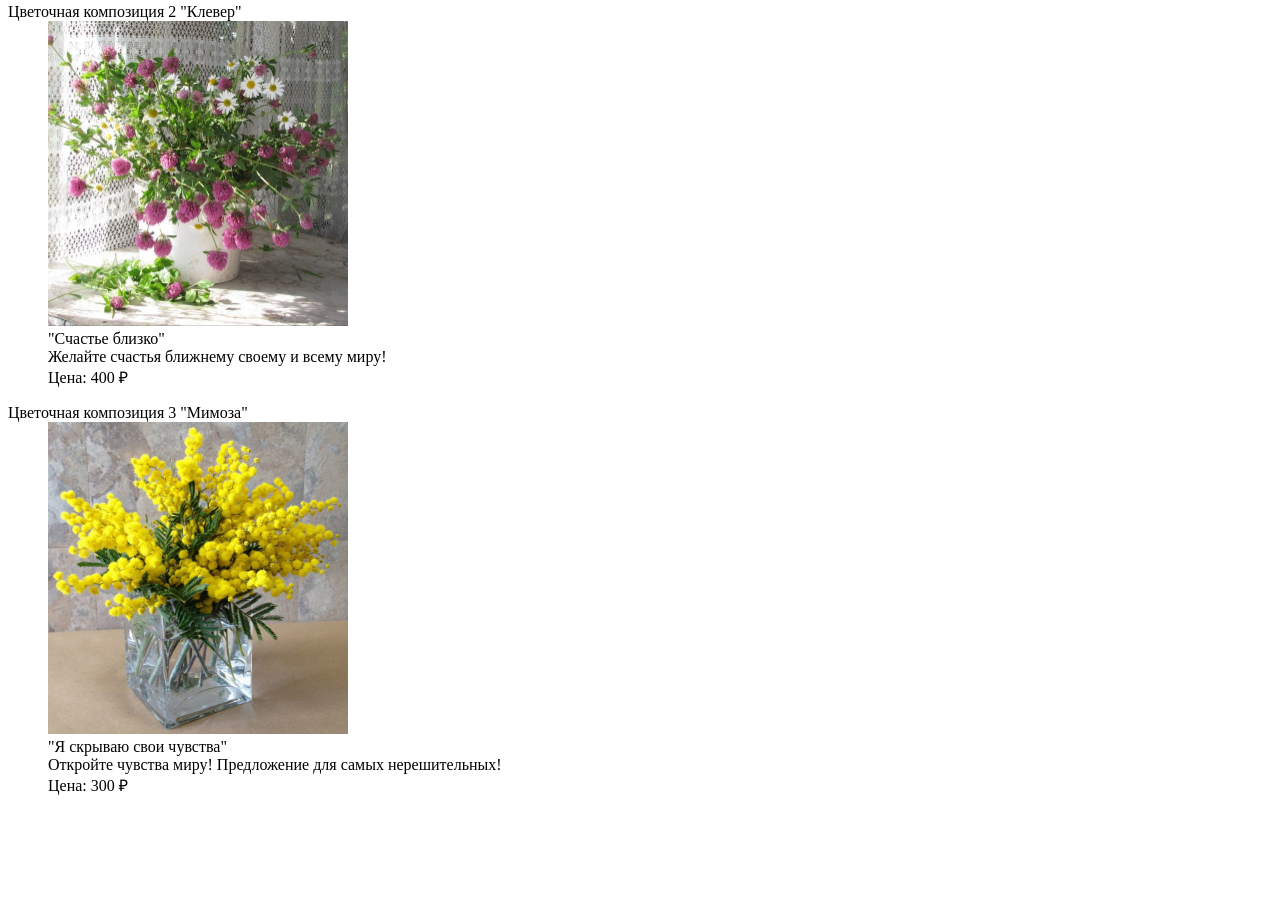
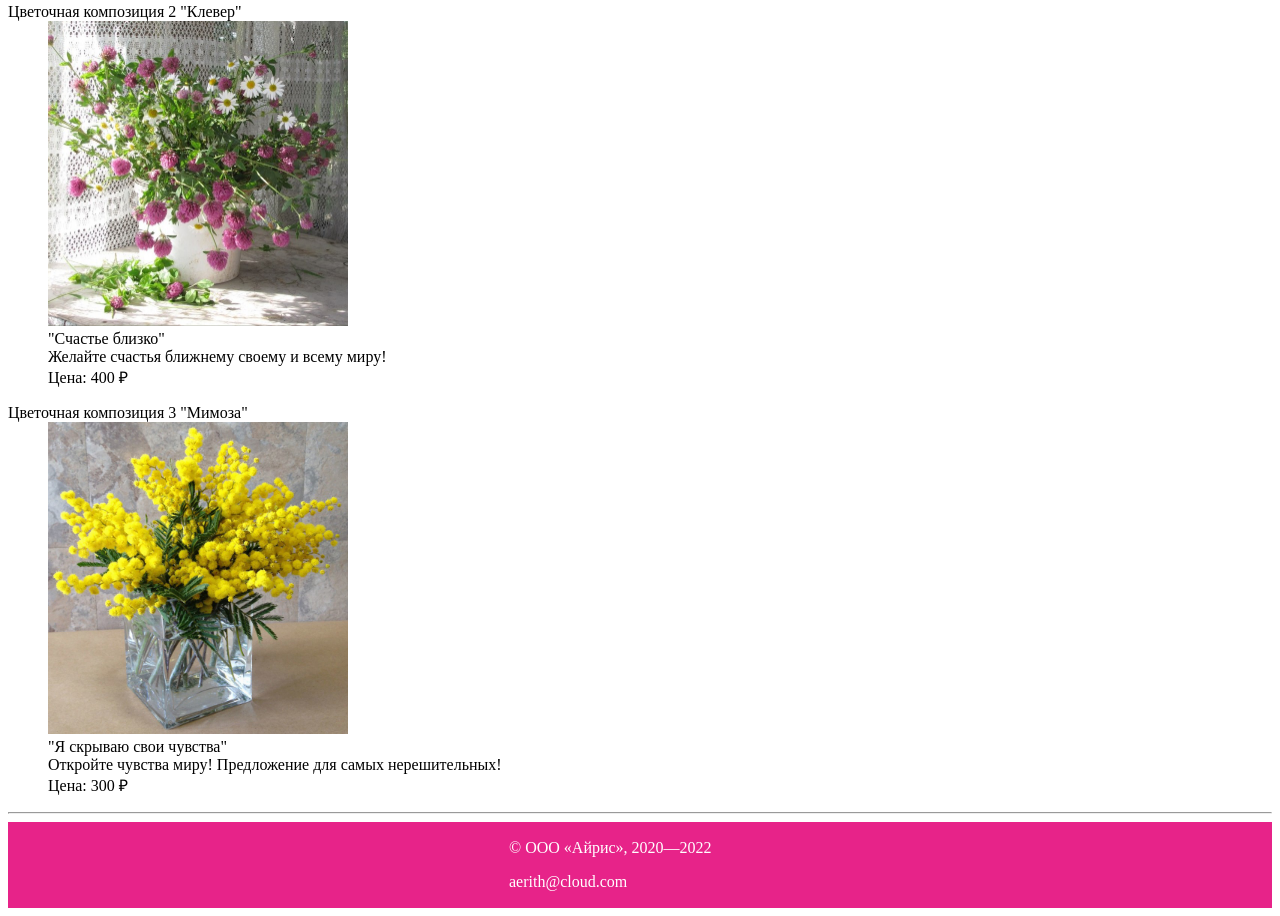
Before and after one commit to aniskondr/WB_Labs, a plain HTML site: page index.html in a window 1280 px wide. Shown: the part 697-1613 px from the top of the page. Before the commit the page ends 1509 px from the top, so only its background shows below. Drawn offline with Linux system fonts and the light colour scheme.

Commit message:
Добавлен подвал сайта

```diff
--- a/index.html
+++ b/index.html
@@ -55,5 +55,13 @@
                 Цена: 300 &#8381;
             </dd>
         </dl>
+        <footer>
+            <hr>
+            <div style="background-color:#E72389; color:#FFFFFF; padding: 1px;">
+              <div id="text2">
+            <p>© ООО «Айрис», 2020—2022</p>
+            <p>aerith@cloud.com</p>
+          </div></div>
+          </footer>
     </body>
 </html>
```
